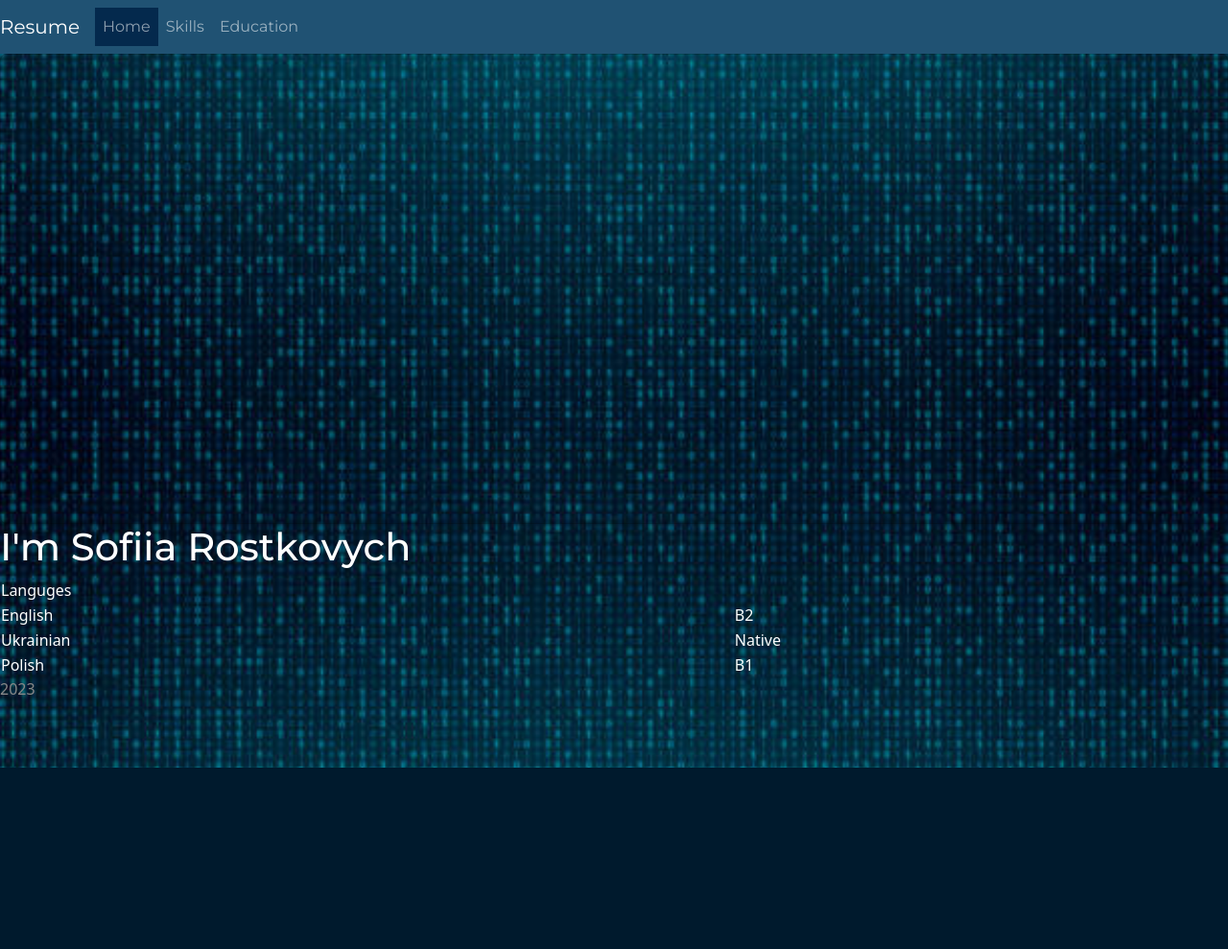
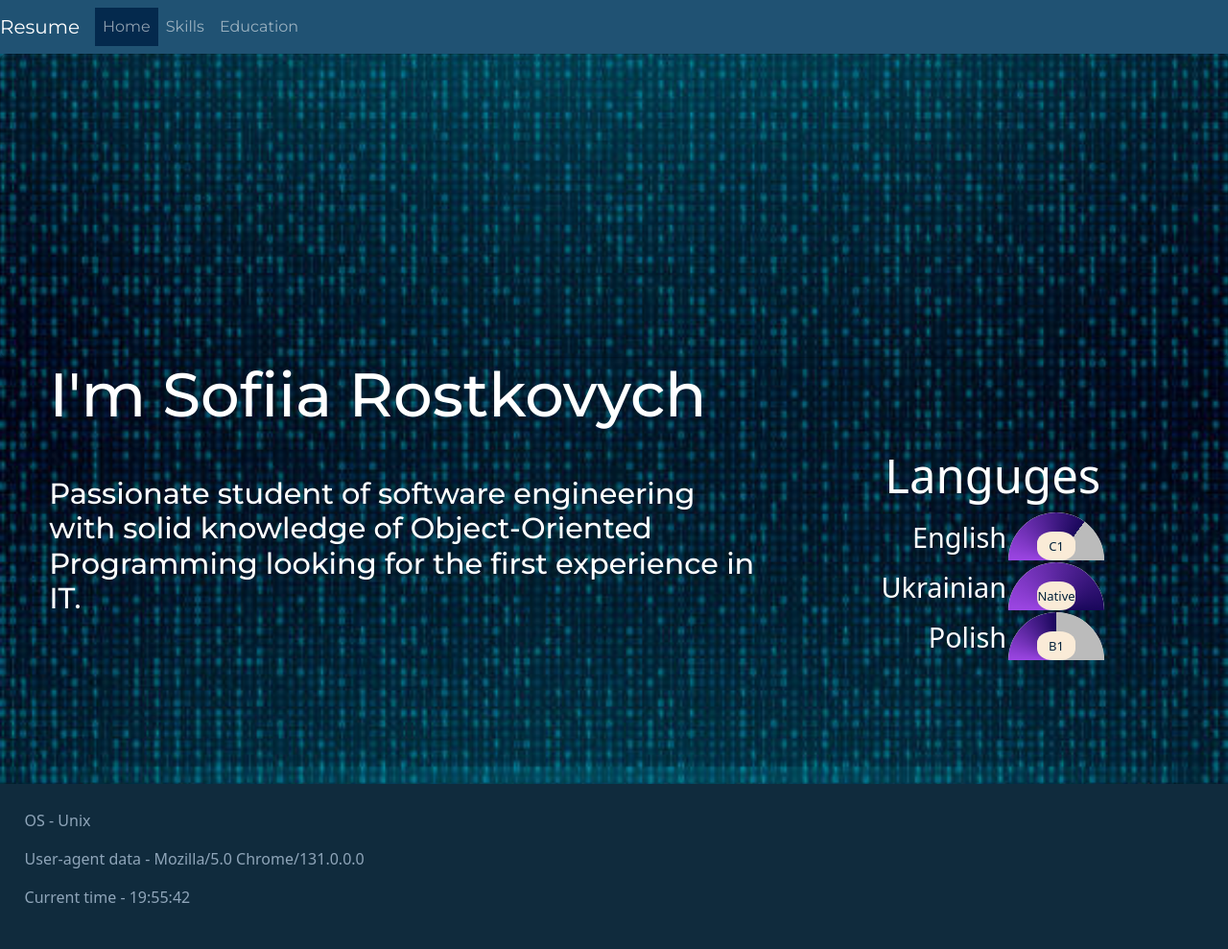
Before and after one commit to RostkoS/web_python, a Flask app: page / in a window 1280 px wide; the page is wider, and only the part inside the window is pictured. Shown: that part at 96% size. Before the commit the page ends 800 px from the top of that part, so only its background shows below. Run offline with Flask 3, Linux system fonts and the light colour scheme; some libraries are stand-ins or nearby versions.

Commit message:
l3.final

```diff
--- a/l3/rostkovych_project/myenv/app.py
+++ b/l3/rostkovych_project/myenv/app.py
@@ -2,12 +2,15 @@ from flask import Flask, render_template
 from flask_bootstrap import Bootstrap
 #create the object of Fla
 import os
-
+from datetime import datetime
+from flask import request
 app  = Flask(__name__)
 bootstrap = Bootstrap(app)
-print(os.name)
 
 
+@app.context_processor
+def inject_user():
+    return dict(data=os.name, user_agent=request.headers.get('User-Agent'),t=datetime.now().strftime("%H:%M:%S"))
 #creating our routes
 @app.route('/')
 def home():
@@ -25,7 +28,7 @@ def education():
 @app.route('/skills')
 @app.route('/skills/<int:id>')
 def skills(id=None):
-    mylist = ["java", "c++", "python"]
+    mylist = ["Java", "C++", "Python"]
     if id==None:
      return render_template('skills.html', data=mylist)
     else:
--- a/l3/rostkovych_project/myenv/static/css/styles.css
+++ b/l3/rostkovych_project/myenv/static/css/styles.css
@@ -1,15 +1,49 @@
 @import "bootstrap.min.css";
 body {
+    max-width: 100%;
+    overflow-x: hidden;
     background-repeat: no-repeat repeat;
     background-size: 100%;
     background-image: url('/static/images/images.png')
 }
+footer{
+    margin-top: 10%;
+    background-color:rgb(16, 43, 61);
+    color: rgb(143, 165, 185);
+    padding: 2%;
+}
 .info{
+    margin-left:4%;
     background-color:#80808000;
     width: 100%;
     color: rgb(255, 255, 255) !important;
+    font-size: 400%;
    }
+   .info h1, h2{
+    color: rgb(255, 255, 255) !important;
+    margin-right: 10%;
+    margin-bottom: 5%;
+   }
+.info p{
 
+    font-size: 35%;
+    margin-right: 10%;
+    line-height: normal;
+}
+.lang{
+    margin-right: 10%;
+    text-align: right;
+    vertical-align:bottom;
+    background-color:#80808000;
+    width: 40%;
+    font-size: 180%;
+    color: rgb(255, 255, 255) !important;
+}
+.title{
+    vertical-align:top;
+    font-size: 170%;
+    text-align: center;
+}
 .card{
     background-color:#80808000;
     width: 100%;
@@ -17,10 +51,11 @@ body {
 
 }
 .text{
+    margin-left:3%;
     color: rgb(255, 255, 255) !important;
     grid-row: 1;
     grid-column: 1;
-    font-size: 2500%;
+    font-size: 1600%;
     opacity: 0;
     transition: opacity 0.5s ease-out;
   }
@@ -28,7 +63,7 @@ body {
     color: rgb(219, 196, 196)!important;
     grid-row: 1;
     grid-column: 1;
-    font-size: 2500%;
+    font-size: 1600%;
     opacity: 1;
     transition: opacity 0.5s ease-in;
   }
@@ -44,3 +79,113 @@ img{
     margin-bottom: 5%;
     width: 25%;
 }
+
+.half-arc {
+    position: relative;
+    width: 100px;
+    height: 50px;
+    border-top-left-radius: 100px;
+    border-top-right-radius: 100px;
+    border-bottom: 0;
+    background: #d9d9d9;
+    box-sizing: border-box;
+    overflow: hidden;
+    display: flex;
+    align-items: center;
+    justify-content: center;
+}
+
+.half-arc:before {
+    content: "";
+    position: absolute;
+    display: block;
+    top: 0;
+    left: 0;
+    width: 100%;
+    height: 200%;
+    border-radius: 50%;
+    background-image: conic-gradient(#9d46e4, #19075b calc(var(--percentage, 0) / 2), #bbb 0);
+    transition: transform .5s ease-in-out;
+    z-index: 1;
+    transform: rotate(270deg);
+}
+
+.half-arc:after {
+    content: "";
+    position: absolute;
+    display: block;
+    background: #dddddd00;
+    z-index: 2;
+    width: calc(100% - 32px);
+    height: calc(200% - 32px);
+    border-radius: 50%;
+    top: 16px;
+    left: 16px;
+}
+
+.half-arc span {
+    color: #673ab7;
+    z-index: 3;
+    text-align: center;
+}
+.label{
+    text-align: center;
+    margin-top: 20px;
+    width: 40px;
+  height: 30px;
+  font-size: 13px;
+  line-height: 30px;
+  border-radius: 40%;
+    background-color: antiquewhite;
+    color: rgb(6, 35, 60) !important;
+}
+#info-sect {
+    display: flex;
+    align-items: center;
+    justify-content: space-between;
+    width: 100%;
+    height: 40%;
+  }
+
+#info-sect h1{
+    margin-right:10%;
+    margin-left:4%;
+    color: rgb(255, 255, 255) !important;
+    font-size: 190%;
+  }
+  .hard{
+    position:fixed; float:left;
+    margin-left: 5%;
+  }
+  .check-list{
+    position:fixed; float:right;
+    margin-left: 50%;
+  }
+  .check-list h1{
+    color: rgb(255, 255, 255) !important;
+    margin-right: 5%;
+    margin-bottom: 5%;
+    font-size: 400%;
+  }
+  .check-list li {
+    font-size: 200%;
+    position: relative;
+    list-style-type: none;
+    padding-left: 2.5rem;
+    margin-bottom: 0.5rem;
+  }
+
+  .check-list li:before {
+      content: '';
+      display: block;
+      position: absolute;
+      left: 0;
+      top: 20%;
+      width: 10%;
+      height: 20%;
+      border-width: 0 5px 5px 0;
+      border-style: solid;
+      border-color: #ffffff;
+      transform-origin: bottom left;
+      transform: rotate(45deg);
+  }
--- a/l3/rostkovych_project/myenv/templates/base.html
+++ b/l3/rostkovych_project/myenv/templates/base.html
@@ -37,6 +37,24 @@
 <script src="{{url_for('static', filename='js/script.js')}}"></script>
 </body>
 <footer>
-  <p>2023</p>
+  <p>
+    OS -
+    {% if(data=="nt") %}
+    Windows
+    {% else %}
+    Unix
+    {% endif %}
+  </p>
+    <p>
+      User-agent data -
+    {{user_agent}}
+  </p>
+  <p>
+    Current time -
+    {{t}}
+    </p>
+
+
+
 </footer>
 </html>
--- a/l3/rostkovych_project/myenv/templates/home.html
+++ b/l3/rostkovych_project/myenv/templates/home.html
@@ -9,27 +9,39 @@
 
 <h1 class="text" id="hi">HI!</h1>
 <h1 class="text" id="hello">HELLO</h1>
+</div>
+<h1 class="info"> I'm Sofiia Rostkovych </h1>
+<div id="info-sect">
+<h1>Passionate student of software engineering with solid knowledge of Object-Oriented Programming looking for the first experience in IT.</h1>
 
-</div>
-
-<h1 class="info">I'm Sofiia Rostkovych</h1>
-
-<table class="info">
-    <tr>
+<table class="lang" >
+  <tr class="title">
       <td colspan="2">Languges</td>
      </tr>
   <tr>
     <td>English</td>
-      <td>B2</td>
+    <td>          <div class="half-arc" style="--percentage:70%;">
+      <span class="label">C1</span>
+    </div></td>
   </tr>
   <tr>
       <td>Ukrainian</td>
-        <td>Native</td>
+      <td>
+        <div class="half-arc" style="--percentage:100%;">
+        <span class="label">Native</span>
+      </div>
+    </td>
     </tr>
     <tr>
       <td>Polish</td>
-        <td>B1</td>
+      <td>
+
+        <div class="half-arc" style="--percentage:50%;">
+          <span class="label">B1</span>
+        </div>
+    </td>
     </tr>
 </table>
+</div>
 </body>
 {% endblock %}
```
Also changed, not shown: l3/rostkovych_project/myenv/templates/education.html (+8 -3 lines), l3/rostkovych_project/myenv/templates/skills.html (+12 -1 lines), l3/rostkovych_project/myenv/static/js/script.js (line endings or trailing spaces), 1 other file. Lines whose indentation alone changed are shown as unchanged.
